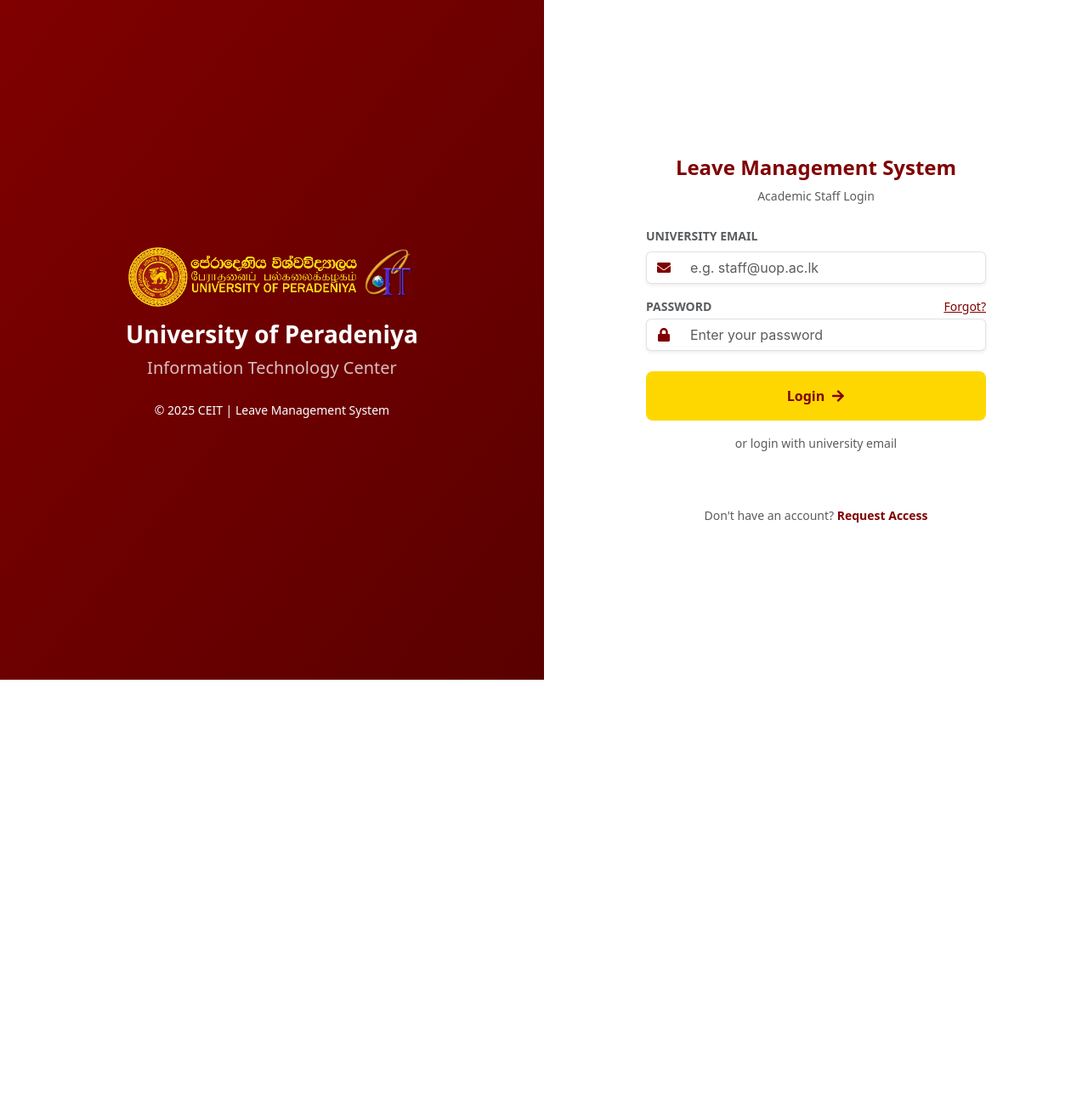
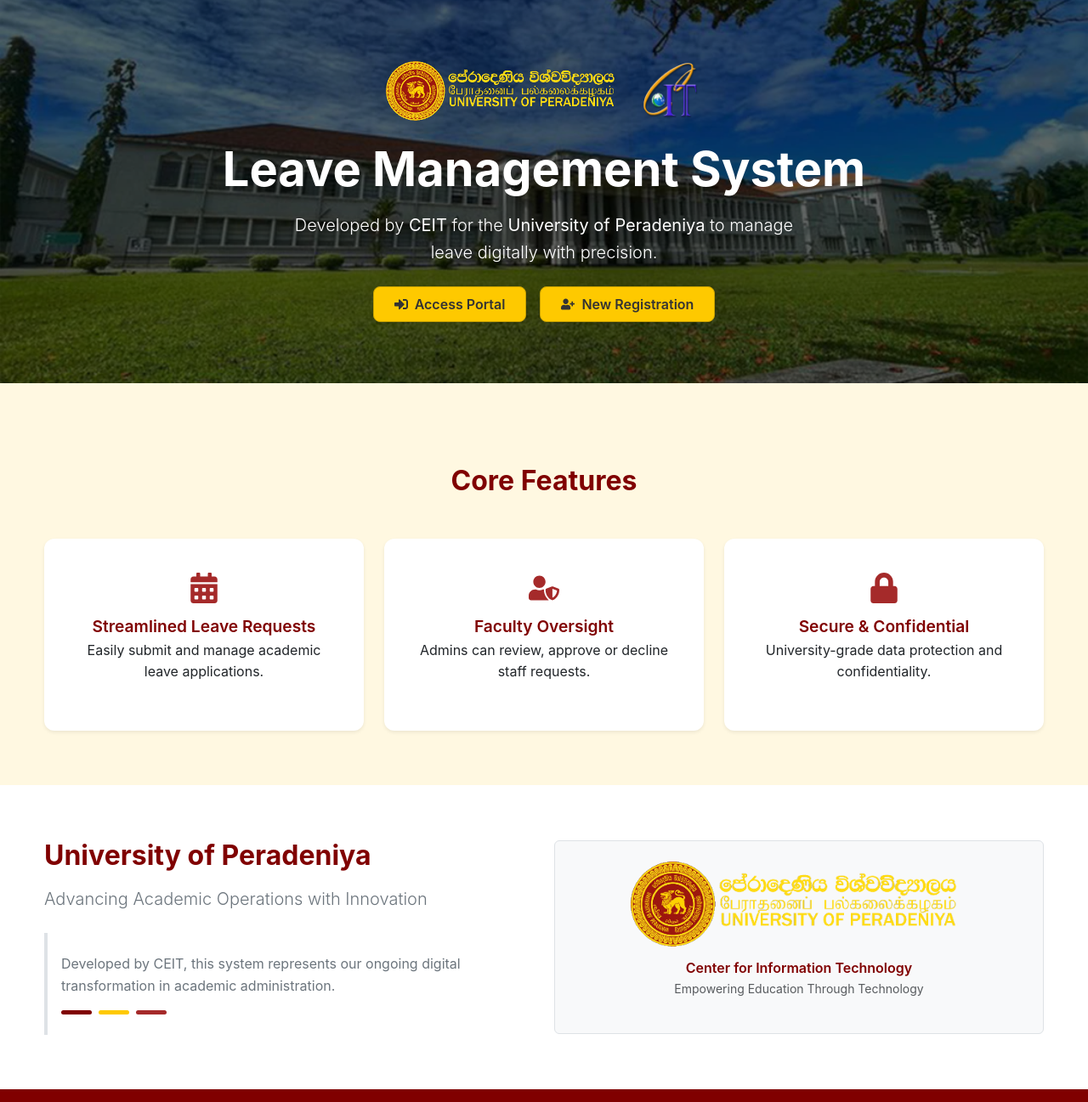
Before and after one commit to Rashintha-Shehan/Frontend, a React (Vite) app in the folder LMS/: page /Frontend/user in a window 1280 px wide. Before the commit this address led to /Frontend/login. Shown: the top 1297 px of the page at 85% size. Before the commit the page ends 800 px from the top, so only its background shows below. Built offline with nearby package versions, Linux system fonts and the light colour scheme; no server answers.

Commit message:
feat: enhance user profile management with image upload and faculty/department selection

```diff
--- a/LMS/src/Admin/PendingUsers.jsx
+++ b/LMS/src/Admin/PendingUsers.jsx
@@ -192,6 +192,7 @@
                     <h6 className="fw-bold text-maroon">{formatName(u)}</h6>
                     <small className="text-muted">{u.email}</small>
                     <div className="d-flex justify-content-center gap-2 mt-3">
+                      <button className="btn btn-sm btn-outline-primary" title="View Details" onClick={() => setSelectedUser(u)}><FaEye /></button>
                       <button className="btn btn-sm btn-success" onClick={() => handleApprove(u.id)}>Approve</button>
                       <button className="btn btn-sm btn-outline-danger" onClick={() => handleReject(u.id)}>Reject</button>
                     </div>
--- a/LMS/src/App.jsx
+++ b/LMS/src/App.jsx
@@ -2,6 +2,7 @@
 import { ToastContainer } from 'react-toastify';
 import 'react-toastify/dist/ReactToastify.css';
 
+import LandingPage from './pages/LandingPage';
 import LoginForm from './auth/LoginForm';
 import RegisterForm from './auth/RegisterForm';
 import AdminDashboard from './Admin/AdminDashboard';
@@ -11,11 +12,9 @@
 import ChangePassword from './component/ChangePassword';
 import LeaveRequestForm from './user/LeaveRequestForm';
 import LeaveLog from './user/LeaveLog';
-import LandingPage from './pages/LandingPage';
 import AdminReports from './Admin/AdminReports';
 import EmployeeLeaveReport from './services/EmployeeLeaveReport';
 import MonthlyLeaveReport from './MonthlyLeaveReport/MonthlyLeaveReport';
-import './index.css';
 import SysAdminDashboard from './SystemAdmin/SysAdminDashboard';
 import AdminProfile from './Admin/AdminProfile';
 import PendingUsers from './Admin/PendingUsers';
@@ -23,38 +22,50 @@
 import AuditLogPanel from './SystemAdmin/AuditLogPanel';
 import ARDashboard from './Admin/ARDashboard';
 
-// Onboarding Components
 import { OnboardingProvider } from './context/OnboardingContext';
-import Onboarding from './components/Onboarding';
-import HelpCenter from './components/HelpCenter';
-import Tooltip, { InfoTooltip, HelpTooltip, FieldTooltip } from './components/Tooltip';
 
 function App() {
+  // ✅ Use "/" for dev, "/Frontend" only in production
+  const basename = import.meta.env.MODE === 'production' ? '/Frontend' : '/';
+
   return (
     <OnboardingProvider>
-      <BrowserRouter basename="/Frontend">
+      <BrowserRouter basename={basename}>
         <Routes>
+          {/* ✅ Landing page */}
           <Route path="/" element={<LandingPage />} />
+
+          {/* ✅ Auth routes */}
           <Route path="/login" element={<LoginForm />} />
           <Route path="/register" element={<RegisterForm />} />
           <Route path="/verify-email" element={<VerifyEmailPage />} />
+          <Route path="/verify-notice" element={<VerificationNotice />} />
+          <Route path="/reset-password" element={<ChangePassword />} />
+
+          {/* ✅ User/Admin routes */}
           <Route path="/admin" element={<AdminDashboard />} />
           <Route path="/user" element={<UserDashboard />} />
-          <Route path="/verify-notice" element={<VerificationNotice />} />
-          <Route path="/reset-password" element={<ChangePassword />} />
           <Route path="/leave-request" element={<LeaveRequestForm />} />
           <Route path="/leave-log" element={<LeaveLog />} />
+
+          {/* ✅ Reports */}
           <Route path="/admin/reports" element={<AdminReports />} />
           <Route path="/admin/employee-report" element={<EmployeeLeaveReport />} />
           <Route path="/admin/monthly-report" element={<MonthlyLeaveReport />} />
+
+          {/* ✅ System Admin */}
           <Route path="/SysAdminDashboard" element={<SysAdminDashboard />} />
           <Route path="/AdminProfile" element={<AdminProfile />} />
           <Route path="/pending" element={<PendingUsers />} />
           <Route path="/Footer" element={<Footer />} />
           <Route path="/AuditLogPanel" element={<AuditLogPanel />} />
           <Route path="/ar/dashboard" element={<ARDashboard />} />
+
+          {/* ✅ Catch-all route to prevent "No routes matched" */}
+          <Route path="*" element={<LandingPage />} />
         </Routes>
       </BrowserRouter>
+
       <ToastContainer position="top-right" autoClose={3000} />
     </OnboardingProvider>
   );
--- a/LMS/src/component/api.js
+++ b/LMS/src/component/api.js
@@ -1,11 +1,13 @@
 import axios from "axios";
 
-const backendUrl = process.env.REACT_APP_BACKEND_URL || "http://localhost:8080/api";
+// ✅ Use Vite env variable instead of process.env
+const backendUrl = import.meta.env.VITE_BACKEND_URL || "http://localhost:8080/api";
 
 const axiosInstance = axios.create({
   baseURL: backendUrl,
 });
 
+// ✅ Attach JWT token automatically if available
 axiosInstance.interceptors.request.use(
   (config) => {
     const token = localStorage.getItem("token");
@@ -17,12 +19,13 @@
   (error) => Promise.reject(error)
 );
 
+// ✅ Utility: Check if JWT is expired
 export function isTokenExpired(token) {
   if (!token) return true;
   try {
-    const payload = JSON.parse(atob(token.split('.')[1]));
+    const payload = JSON.parse(atob(token.split(".")[1])); // Decode JWT payload
     if (!payload.exp) return true;
-    return Date.now() >= payload.exp * 1000;
+    return Date.now() >= payload.exp * 1000; // exp is in seconds → convert to ms
   } catch (e) {
     return true;
   }
--- a/LMS/src/main.jsx
+++ b/LMS/src/main.jsx
@@ -1,8 +1,10 @@
 import { StrictMode } from 'react';
 import { createRoot } from 'react-dom/client';
+import 'bootstrap/dist/css/bootstrap.min.css';
 import './index.css';
+
 import App from './App.jsx';
-import 'bootstrap/dist/css/bootstrap.min.css';
+
 
 import { GoogleOAuthProvider } from '@react-oauth/google';
 
--- a/LMS/src/pages/LandingPage.css
+++ b/LMS/src/pages/LandingPage.css
@@ -1,59 +1,57 @@
-/* ===== BUTTON STYLES ===== */
-.btn.btn-gold {
-  background-color: var(--secondary-color);
-  color: var(--primary-color);
-  font-weight: var(--font-weight-semibold);
-  border: none;
-  border-radius: var(--border-radius-md);
-  transition: all var(--transition-fast);
-}
-.btn.btn-gold:hover {
-  background-color: #FFEA70;
-  transform: translateY(-1px);
-  box-shadow: var(--shadow-sm);
-}
-
-.btn.btn-outline-gold {
-  background-color: transparent;
-  color: var(--secondary-color);
-  border: 2px solid var(--secondary-color);
-  font-weight: var(--font-weight-semibold);
-  border-radius: var(--border-radius-md);
-  transition: all var(--transition-fast);
-}
-.btn.btn-outline-gold:hover {
-  background-color: var(--secondary-color);
-  color: var(--primary-color);
-  transform: translateY(-1px);
-  box-shadow: var(--shadow-sm);
+/* Force your styles to win against Bootstrap */
+.hero-section,
+.hero-section * {
+  box-sizing: border-box;
 }
 
 /* ===== HERO SECTION ===== */
 .hero-section {
   position: relative;
-  background-size: cover;
+  background-size: cover !important;
   background-position: center;
   background-repeat: no-repeat;
 }
+
 .hero-overlay {
   position: absolute;
   inset: 0;
-  background-color: rgba(0, 0, 0, 0.55);
+  /* Slightly darker overlay */
+  background: rgba(0, 0, 0, 0.6);
   z-index: 0;
 }
+
 .hero-content {
   position: relative;
   z-index: 1;
 }
+
 .hero-subtext {
   max-width: 640px;
   font-size: clamp(1rem, 2.5vw, 1.25rem);
+  color: #fff;
+}
+
+/* ===== BUTTON STYLES ===== */
+.btn.btn-gold {
+  /* Specific gold color from screenshot */
+  background-color: #fec900 !important;
+  /* Dark text for contrast */
+  color: #333 !important;
+  font-weight: 600; /* Use font-weight: bold or 600 */
+  border: 1px solid #c8a000;
+  border-radius: 8px; /* Use a specific value for rounded corners */
+  transition: all 0.2s ease-in-out;
+}
+.btn.btn-gold:hover {
+  background-color: #ffda47 !important;
+  transform: translateY(-2px);
+  box-shadow: 0 4px 12px rgba(0, 0, 0, 0.2);
 }
 
 /* ===== FEATURES ===== */
 .feature-card {
-  transition: transform var(--transition-normal), box-shadow var(--transition-normal);
-  border-radius: var(--border-radius-lg);
+  transition: transform 0.3s ease, box-shadow 0.3s ease;
+  border-radius: 12px;
   border: none;
 }
 .feature-card:hover {
@@ -67,7 +65,7 @@
   font-size: clamp(0.9rem, 2vw, 1rem);
 }
 
-/* ===== ABOUT SECTION ===== */
+/* ===== ABOUT SECTION (Assuming you might have one) ===== */
 .section-title {
   font-size: clamp(1.6rem, 3vw, 2rem);
 }
@@ -80,16 +78,16 @@
 
 /* ===== BACKGROUNDS & UTILITIES ===== */
 .bg-maroon-gradient {
-  background: linear-gradient(135deg, #5C0000 0%, var(--primary-color) 100%);
+  background: linear-gradient(135deg, #5C0000 0%, #800000 100%);
 }
 .bg-offwhite {
   background-color: #FFF8E1;
 }
-.text-maroon { color: var(--primary-color); }
-.text-maroon-light { color: #A52A2A; }
-.bg-maroon { background-color: var(--primary-color); }
-.bg-maroon-light { background-color: #A52A2A; }
-.bg-gold { background-color: var(--secondary-color); }
+.text-maroon { color: #800000 !important; }
+.text-maroon-light { color: #A52A2A !important; }
+.bg-maroon { background-color: #800000 !important; }
+.bg-maroon-light { background-color: #A52A2A !important; }
+.bg-gold { background-color: #fec900 !important; }
 
 /* ===== RESPONSIVE ===== */
 @media (max-width: 992px) {
@@ -110,9 +108,11 @@
 
 @media (max-width: 576px) {
   .hero-section h1 {
-    font-size: 1.8rem;
+    font-size: 2.2rem; /* Adjusted for better mobile view */
   }
   .hero-section .btn {
-    width: 100%;
+    width: 80%; /* Don't take full width, looks better */
+    margin-left: auto;
+    margin-right: auto;
   }
 }
--- a/LMS/src/pages/LandingPage.jsx
+++ b/LMS/src/pages/LandingPage.jsx
@@ -23,22 +23,22 @@
         <div className="hero-overlay"></div>
 
         <div className="container py-4 hero-content">
-          <div className="d-flex flex-wrap justify-content-center gap-3 mb-4">
+          <div className="d-flex flex-wrap justify-content-center align-items-center gap-4 mb-4">
             <img
               src={UniversityLogo}
               alt="University Logo"
               className="img-fluid"
-              style={{ height: '56px', maxWidth: '120px' }}
+              style={{ height: '70px' }}
             />
             <img
               src={CEITLogo}
               alt="CEIT Logo"
               className="img-fluid"
-              style={{ height: '56px', maxWidth: '120px' }}
+              style={{ height: '70px' }}
             />
           </div>
 
-          <h1 className="display-5 fw-bold mb-3 mt-3 mt-lg-4">
+          <h1 className="display-4 fw-bold mb-3 mt-3 mt-lg-4">
             Leave Management System
           </h1>
 
@@ -46,18 +46,17 @@
             Developed by <strong>CEIT</strong> for the <strong>University of Peradeniya</strong> to manage leave digitally with precision.
           </p>
 
-          {/* ✅ Stack buttons on small screens */}
           <div className="d-flex flex-column flex-sm-row justify-content-center gap-3 mt-4">
             <Link
               to="/login"
-              className="btn btn-lg btn-gold px-4 d-flex align-items-center justify-content-center gap-2 w-100 w-sm-auto"
+              className="btn btn-lg btn-gold px-4 d-flex align-items-center justify-content-center gap-2"
             >
               <FaSignInAlt />
               Access Portal
             </Link>
             <Link
               to="/register"
-              className="btn btn-lg btn-outline-gold px-4 d-flex align-items-center justify-content-center gap-2 w-100 w-sm-auto"
+              className="btn btn-lg btn-gold px-4 d-flex align-items-center justify-content-center gap-2"
             >
               <FaUserPlus />
               New Registration
@@ -91,8 +90,9 @@
               }
             ].map((feature, idx) => (
               <div className="col-md-4 col-sm-6 col-12" key={idx}>
-                <div className="card h-100 border-0 shadow-sm-hover feature-card p-lg">
-                  <div className="card-body text-center p-4">
+                {/* ✅ FIXED class names here */}
+                <div className="card h-100 border-0 shadow-sm feature-card p-4">
+                  <div className="card-body text-center">
                     <div className="mb-3">{feature.icon}</div>
                     <h5 className="text-maroon fw-semibold feature-title">{feature.title}</h5>
                     <p className="text-gray-600 feature-desc">{feature.desc}</p>
@@ -111,14 +111,15 @@
 
             {/* Left: Text */}
             <div className="col-lg-6 mb-4 mb-lg-0">
-              <h2 className="fw-bold text-maroon mb-3 mt-lg section-title">
+              <h2 className="fw-bold text-maroon mb-3 section-title">
                 University of Peradeniya
               </h2>
-              <p className="lead text-gray-600 mb-4 section-subtitle">
+              <p className="lead text-secondary mb-4 section-subtitle">
                 Advancing Academic Operations with Innovation
               </p>
-              <div className="ps-3 border-start border-4 border-gold p-md">
-                <p className="text-gray-800 about-desc">
+              {/* ✅ FIXED p-md to p-4 */}
+              <div className="ps-3 border-start border-4 border-gold p-4">
+                <p className="text-secondary about-desc">
                   Developed by CEIT, this system represents our ongoing digital transformation in academic administration.
                 </p>
                 <div className="d-flex gap-2 mt-3">
@@ -131,12 +132,13 @@
 
             {/* Right: Image */}
             <div className="col-lg-6 text-center">
-              <div className="bg-light rounded p-4 border mt-md">
+              {/* ✅ FIXED mt-md to mt-4 mt-lg-0 */}
+              <div className="bg-light rounded p-4 border mt-4 mt-lg-0">
                 <img
                   src={UniversityLogo}
                   alt="University Crest"
                   className="img-fluid mb-3"
-                  style={{ height: '100px', maxWidth: '200px' }}
+                  style={{ height: '100px' }}
                 />
                 <h5 className="text-maroon fw-semibold mb-1">
                   Center for Information Technology
--- a/LMS/src/user/UserDashboard.jsx
+++ b/LMS/src/user/UserDashboard.jsx
@@ -11,7 +11,7 @@
 import GuidedTour from '../components/GuidedTour';
 import { useNavigate } from 'react-router-dom';
 import { isTokenExpired } from '../component/api';
-import { FaEdit, FaSave, FaTimesCircle, FaCheckCircle, FaExclamationTriangle, FaUser, FaClipboardList, FaChartBar, FaCog, FaSignOutAlt, FaQuestionCircle, FaPlay } from 'react-icons/fa';
+import { FaEdit, FaSave, FaTimesCircle, FaCheckCircle, FaExclamationTriangle, FaUser, FaClipboardList, FaChartBar, FaCog, FaSignOutAlt, FaQuestionCircle, FaPlay, FaInfoCircle } from 'react-icons/fa';
 import { toast } from "react-toastify";
 import NotificationBell from '../components/NotificationBell';
 
@@ -230,8 +230,10 @@
   // Calculate completion: 100% for required fields, bonus for optional fields
   const requiredCompletion = Math.round((completedRequiredFields.length / requiredFields.length) * 100);
   const optionalBonus = completedOptionalFields.length > 0 ? 20 : 0; // 20% bonus for mobile
-  const profileCompletion = Math.min(100, requiredCompletion + optionalBonus);
-  const isProfileComplete = requiredCompletion === 100;
+  // For Google users, do not allow 100% completion until all required fields are filled and user has edited their info
+  const mustEditProfile = isGoogleUser && (!user?.firstName || !user?.lastName || !user?.email || !user?.faculty || !user?.department || !user?.staffId || user?.id?.startsWith('GOOGLE_'));
+  const profileCompletion = mustEditProfile ? Math.min(99, requiredCompletion + optionalBonus) : Math.min(100, requiredCompletion + optionalBonus);
+  const isProfileComplete = !mustEditProfile && requiredCompletion === 100;
 
   // Debug: Log profile completion details
 
--- a/LMS/vite.config.js
+++ b/LMS/vite.config.js
@@ -2,7 +2,7 @@
 import react from '@vitejs/plugin-react'
 
 export default defineConfig({
-  base: '/Frontend/',  // <--- Add this line with your repo name (case sensitive!)
+  base: '/',  // always use '/' locally
   plugins: [react()],
   server: {
     proxy: {
```
Also changed, not shown: LMS/src/user/AccountSettings.jsx (+136 -11 lines), 1 other file (tests, documents, lock files or other folders).
